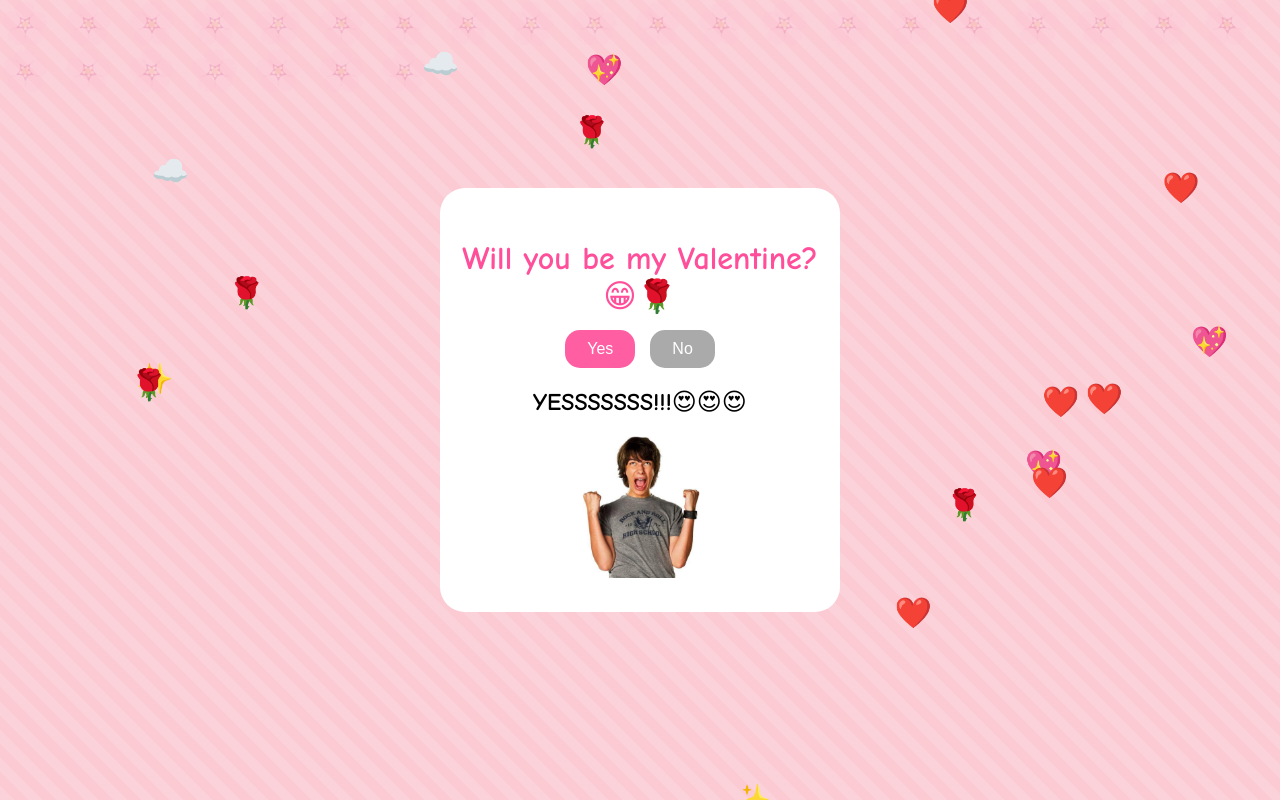
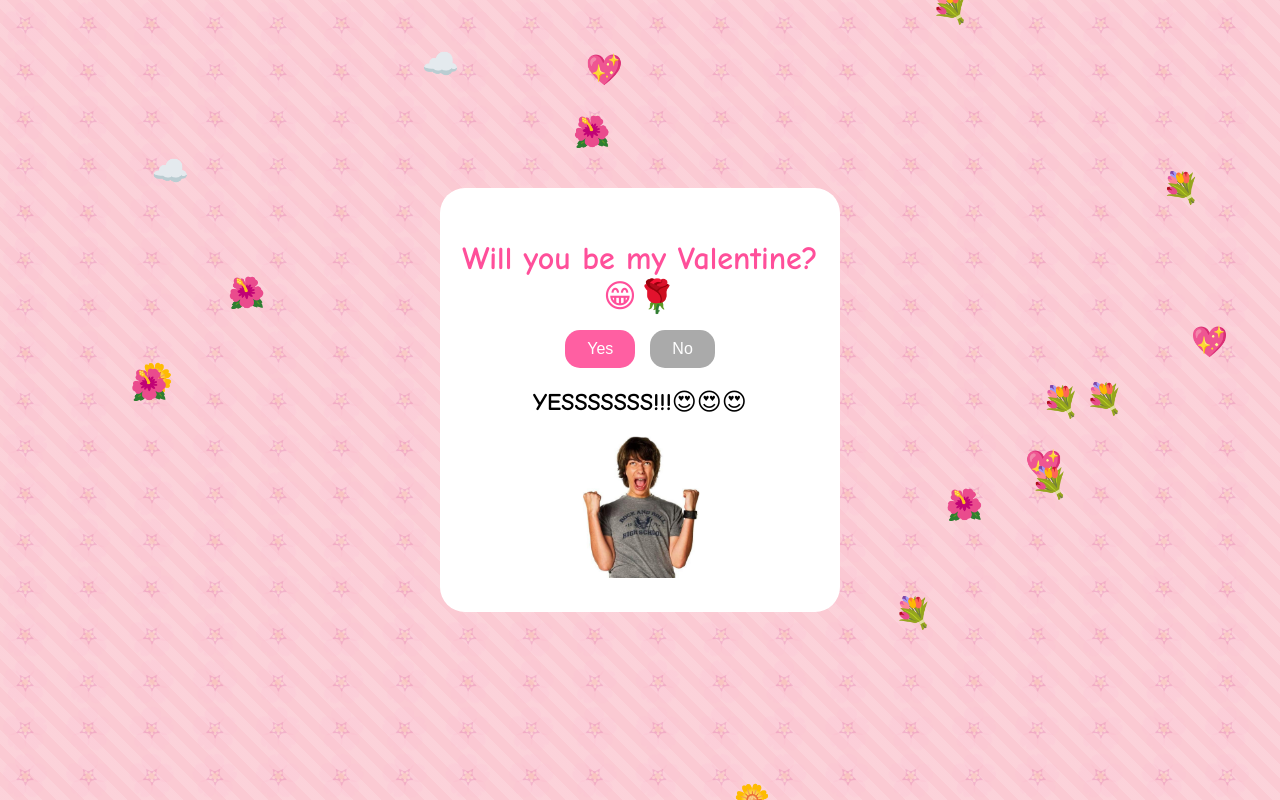
Before and after one commit to marcuschong-byte/15, a plain HTML site: page index.html in a window 1280 px wide. Both pictures are taken after a click on the button "Yes". Drawn offline with Linux system fonts and the light colour scheme.

Commit message:
Update index.html

```diff
--- a/index.html
+++ b/index.html
@@ -26,7 +26,7 @@ body {
 
 /* flower emoji background */
 body::before {
-  content: " 🌸 🌸 🌸 🌸 🌸 🌸 🌸 🌸 🌸 🌸 🌸 🌸 🌸 🌸 🌸 🌸 🌸 🌸 🌸 🌸 🌸 🌸 🌸 🌸 🌸 🌸 🌸";
+  content: " 🌸 🌸 🌸 🌸 🌸 🌸 🌸 🌸 🌸 🌸 🌸 🌸 🌸 🌸 🌸 🌸 🌸 🌸 🌸 🌸 🌸 🌸 🌸 🌸 🌸 🌸 🌸 🌸 🌸 🌸 🌸 🌸 🌸 🌸 🌸 🌸 🌸 🌸 🌸 🌸 🌸 🌸 🌸 🌸 🌸 🌸 🌸 🌸 🌸 🌸 🌸 🌸 🌸 🌸 🌸 🌸 🌸 🌸 🌸 🌸 🌸 🌸 🌸 🌸 🌸 🌸 🌸 🌸 🌸 🌸 🌸 🌸 🌸 🌸 🌸 🌸 🌸 🌸 🌸 🌸 🌸 🌸 🌸 🌸 🌸 🌸 🌸 🌸 🌸 🌸 🌸 🌸 🌸 🌸 🌸 🌸 🌸 🌸 🌸 🌸 🌸 🌸 🌸 🌸 🌸 🌸 🌸 🌸 🌸 🌸 🌸 🌸 🌸 🌸 🌸 🌸 🌸 🌸 🌸 🌸 🌸 🌸 🌸 🌸 🌸 🌸 🌸 🌸 🌸 🌸 🌸 🌸 🌸 🌸 🌸 🌸 🌸 🌸 🌸 🌸 🌸 🌸 🌸 🌸 🌸 🌸 🌸 🌸 🌸 🌸 🌸 🌸 🌸 🌸 🌸 🌸 🌸 🌸 🌸 🌸 🌸 🌸 🌸 🌸 🌸 🌸 🌸 🌸 🌸 🌸 🌸 🌸 🌸 🌸 🌸 🌸 🌸 🌸 🌸 🌸 🌸 🌸 🌸 🌸 🌸 🌸 🌸 🌸 🌸 🌸 🌸 🌸 🌸 🌸 🌸 🌸 🌸 🌸 🌸 🌸 🌸 🌸 🌸 🌸 🌸 🌸 🌸 🌸 🌸 🌸 🌸 🌸 🌸 🌸 🌸 🌸 🌸 🌸 🌸 🌸 🌸 🌸 🌸 🌸 🌸 🌸 🌸 🌸 🌸 🌸 🌸 🌸 🌸 🌸 🌸 🌸 🌸 🌸 🌸 🌸 🌸 🌸 🌸 🌸 🌸 🌸 🌸 🌸 🌸 🌸 🌸 🌸 🌸 🌸 🌸 🌸 🌸 🌸 🌸 🌸 🌸 🌸 🌸 🌸 🌸 🌸 🌸 🌸 🌸 🌸 🌸 🌸 🌸 🌸 🌸 🌸 🌸 🌸 🌸 🌸 🌸 🌸 🌸 🌸 🌸 🌸 🌸 🌸 🌸 🌸 🌸 🌸 🌸 🌸 🌸 🌸 🌸 🌸 🌸 🌸 🌸 🌸 🌸 🌸 🌸 🌸 🌸 🌸 🌸 🌸 🌸 🌸 🌸 🌸 🌸 🌸 🌸 🌸 🌸 🌸 🌸 🌸 🌸 🌸 🌸 🌸 🌸 🌸 🌸 🌸 🌸 🌸 🌸 🌸 🌸 🌸 🌸 🌸 🌸 🌸 🌸 🌸 🌸 🌸 🌸 🌸 🌸 🌸 🌸 🌸 🌸 🌸 🌸 🌸 🌸 🌸 🌸 🌸 🌸 🌸 🌸 🌸 🌸 🌸 🌸 🌸 🌸 🌸 🌸 🌸 🌸 🌸 🌸 🌸 🌸 🌸 🌸 🌸 🌸 🌸 🌸 🌸 🌸 🌸 🌸 🌸 🌸 🌸 🌸 🌸 🌸 🌸 🌸 🌸 🌸 🌸 🌸 🌸 🌸 🌸 🌸 🌸 🌸 🌸 🌸";
   position: fixed;
   inset: 0;
   font-size: 40px;
@@ -142,7 +142,7 @@ noBtn.addEventListener("mouseenter", () => {
 document.getElementById("yesBtn").onclick = () => {
   document.getElementById("donkey").style.display = "none";
   document.getElementById("result").style.display = "block";
-  startRain("💖", "☁️", "🌹", "🌺", "❤️", "✨");
+  startRain("💖", "☁️", "🌺", "❤️", "💐", "🌼");
 };
 
 /* ---------- EMOJI RAIN ---------- */
```
